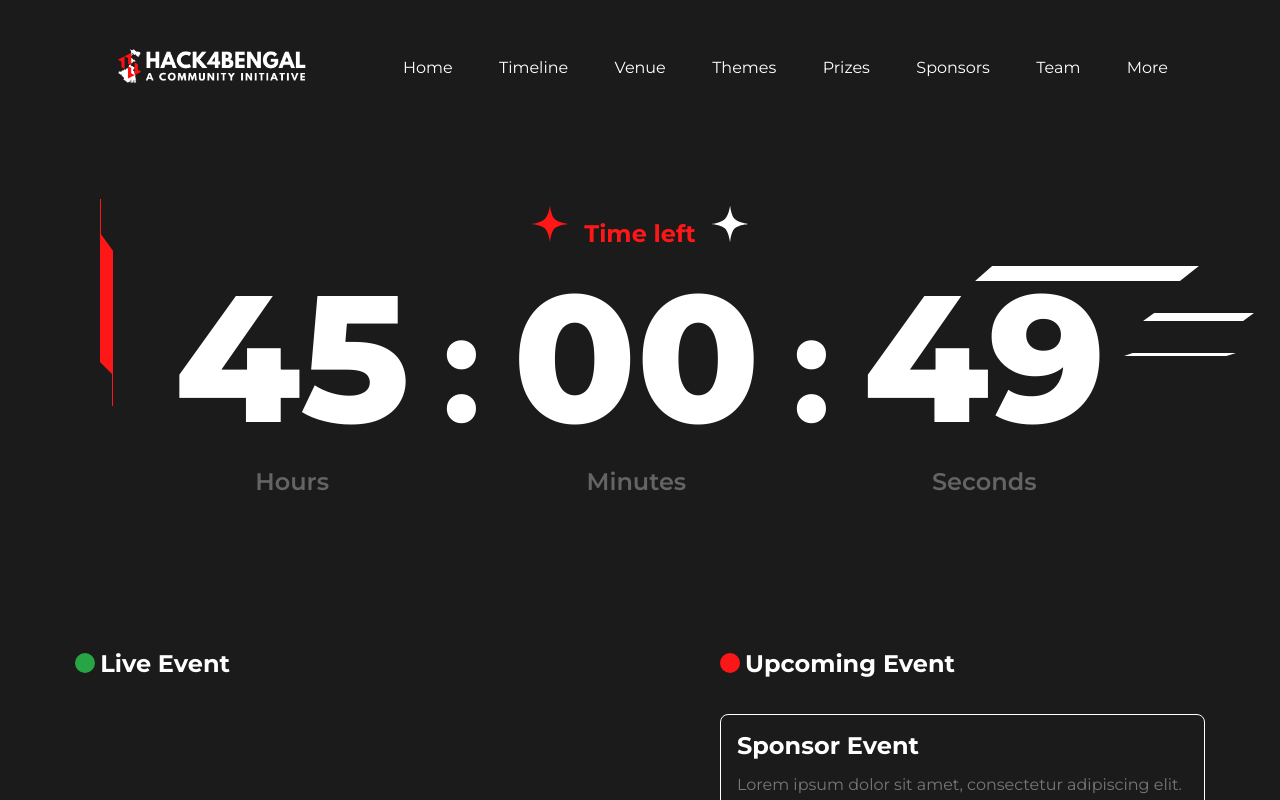
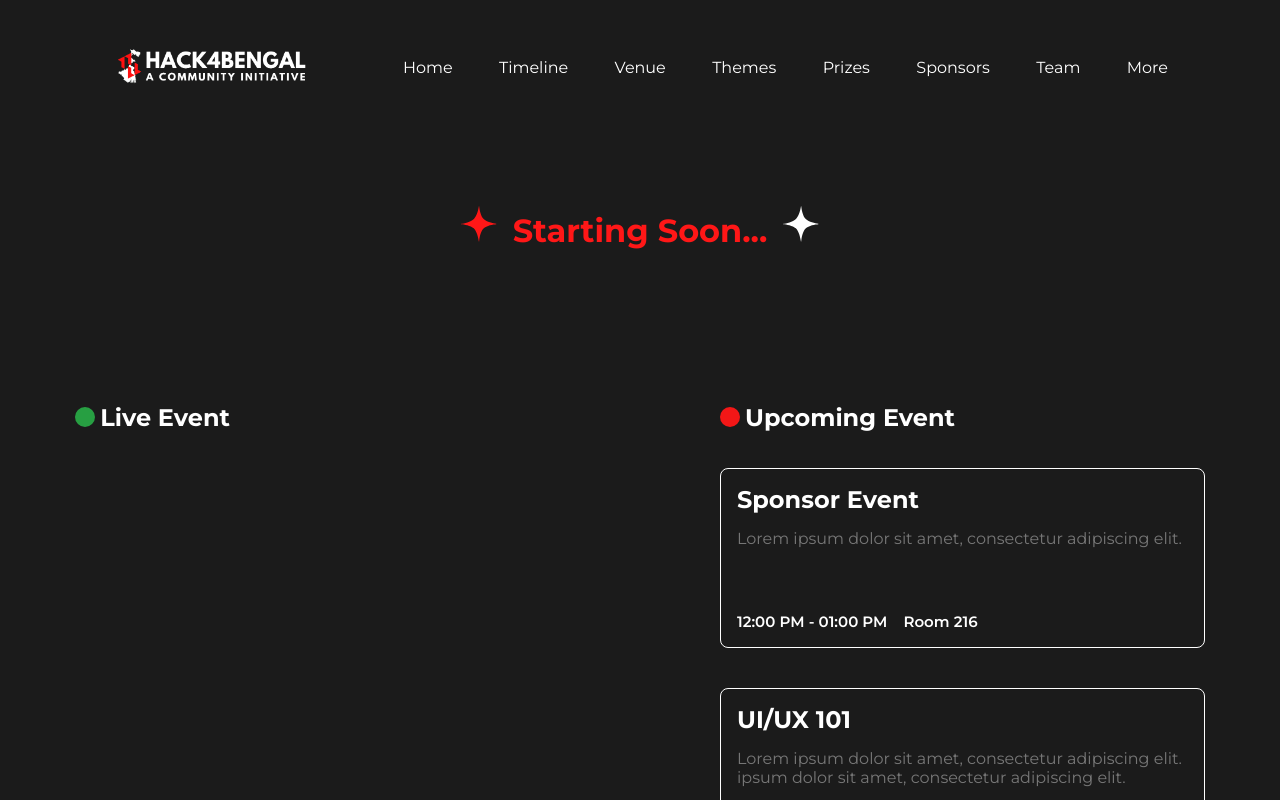
Before and after one commit to hack4bengal/s3, a React (Vite) app: page /live in a window 1280 px wide. Shown: the top 800 px of the page. Built offline with nearby package versions, Linux system fonts and the light colour scheme.

Commit message:
fix: livepage countdown timer time

```diff
--- a/src/pages/live/Live.jsx
+++ b/src/pages/live/Live.jsx
@@ -14,12 +14,12 @@ import "./Live.scss";
 import EventSection from "./EventSection";
 
 const Live = () => {
-  const LiveDate = new Date("2024-06-22T18:00:00");
-  // const LiveDate = new Date("2024-06-28T18:00:00");
+  // const LiveDate = new Date("2024-06-22T18:00:00");
+  const LiveDate = new Date("2024-06-28T18:00:00");
 
   const calculateTimeLeft = () => {
-    const targetDate = new Date("2024-06-25T06:00:00");
-    // const targetDate = new Date("2024-06-30T06:00:00");
+    // const targetDate = new Date("2024-06-25T06:00:00");
+    const targetDate = new Date("2024-06-30T06:00:00");
     const now = new Date();
     const difference = targetDate - now;
 
```
